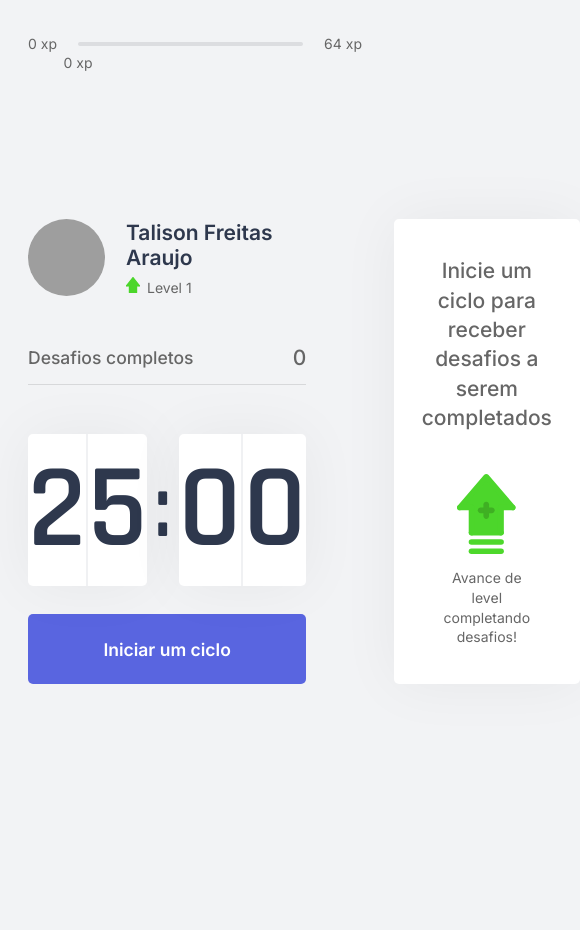
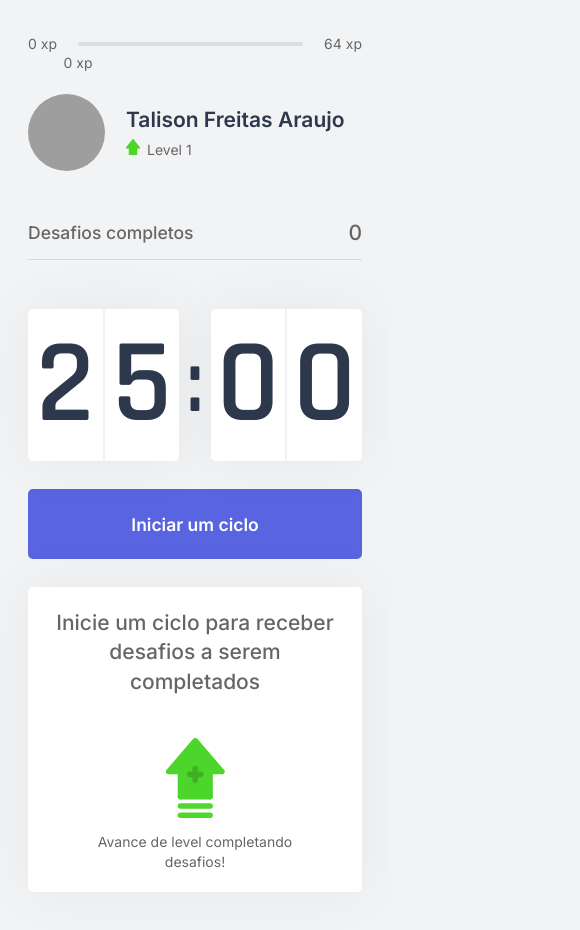
Before and after one commit to TalisonF/Move.it.NLW4, a Next.js app: page / in a window 390 px wide. Shown: the top 930 px of the page, 580 px wide, since content can reach past the window. Before the commit the page ends 844 px from the top, so only its background shows below. Built offline with nearby package versions, Linux system fonts and the light colour scheme; grey boxes are pictures that could not be loaded.

Commit message:
change to responsive im mobile

```diff
--- a/src/styles/pages/Home.module.css
+++ b/src/styles/pages/Home.module.css
@@ -17,3 +17,11 @@
     gap: 6.25rem;
     align-content: center;
 }
+
+@media(max-width: 720px){
+    .container section {
+        grid-template-columns: 1fr;
+        gap: 2rem;
+        padding-bottom: 4.5rem;
+    }
+}
```
